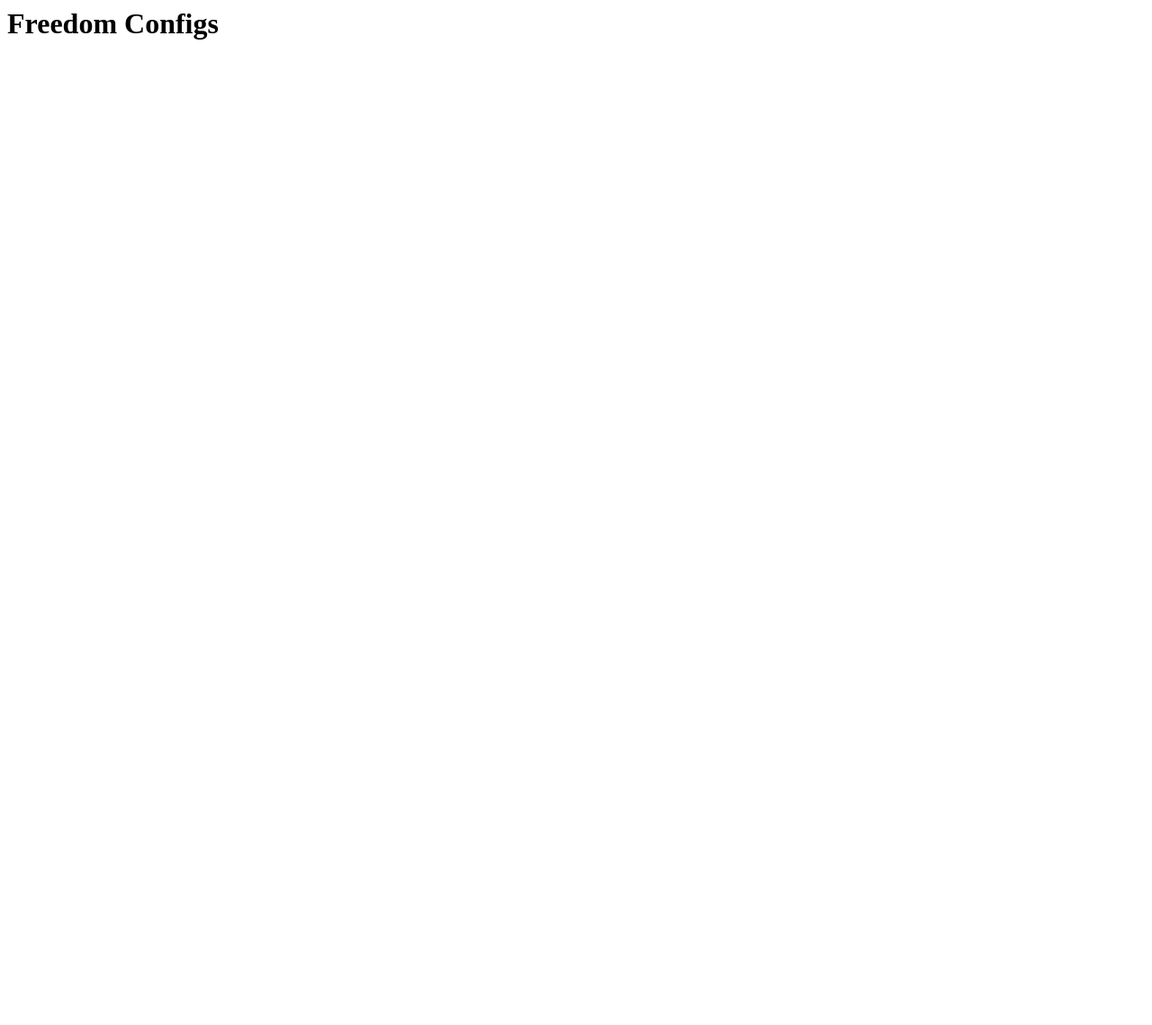
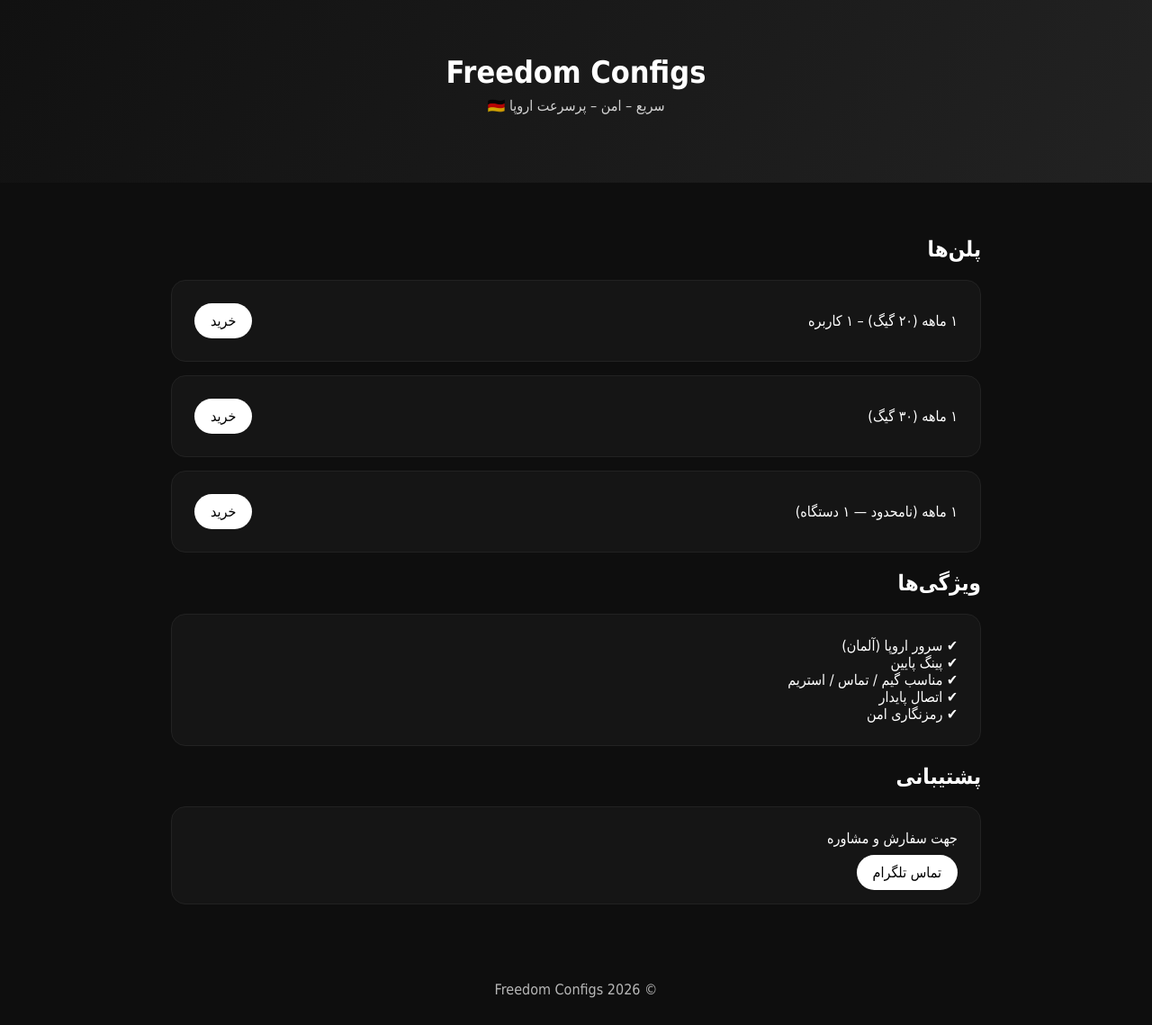
Before and after one commit to mehrabgame44-debug/freedomconfigs.github.io, a plain HTML site: page index.html in a window 1280 px wide. Shown: the whole page at 90% size. Before the commit the page ends 800 px from the top, so only its background shows below. Drawn offline with Linux system fonts and the light colour scheme.

Commit message:
Update index.html

```diff
--- a/index.html
+++ b/index.html
@@ -1 +1,115 @@
-<h1>Freedom Configs</h1>
+<!DOCTYPE html>
+<html lang="fa" dir="rtl">
+<head>
+<meta charset="UTF-8">
+<title>Freedom Configs | فروش کانفیگ V2Ray</title>
+<meta name="viewport" content="width=device-width, initial-scale=1.0">
+
+<style>
+body{
+  margin:0;
+  background:#0e0e0e;
+  color:white;
+  font-family:tahoma;
+}
+header{
+  padding:60px 20px;
+  text-align:center;
+  background:linear-gradient(120deg,#111,#222);
+}
+h1{margin:0;font-size:34px}
+.tag{
+  opacity:.8;
+  margin-top:8px
+}
+.section{
+  padding:40px 20px;
+  max-width:900px;
+  margin:auto;
+}
+.card{
+  background:#151515;
+  padding:25px;
+  border-radius:16px;
+  margin-bottom:15px;
+  border:1px solid #222;
+}
+.plan{
+  display:flex;
+  justify-content:space-between;
+  font-size:16px;
+  align-items:center;
+}
+.buy{
+  background:white;
+  color:black;
+  padding:10px 18px;
+  border-radius:25px;
+  text-decoration:none;
+}
+footer{
+  text-align:center;
+  padding:30px;
+  opacity:.7;
+}
+</style>
+</head>
+
+<body>
+
+<header>
+  <h1>Freedom Configs</h1>
+  <p class="tag">سریع – امن – پرسرعت اروپا 🇩🇪</p>
+</header>
+
+<div class="section">
+
+  <h2>پلن‌ها</h2>
+
+  <div class="card">
+    <div class="plan">
+      <span>۱ ماهه (۲۰ گیگ) – ۱ کاربره</span>
+      <a class="buy" href="https://t.me/zadey_sabr">خرید</a>
+    </div>
+  </div>
+
+  <div class="card">
+    <div class="plan">
+      <span>۱ ماهه (۳۰ گیگ)</span>
+      <a class="buy" href="https://t.me/zadey_sabr">خرید</a>
+    </div>
+  </div>
+
+  <div class="card">
+    <div class="plan">
+      <span>۱ ماهه (نامحدود — ۱ دستگاه)</span>
+      <a class="buy" href="https://t.me/zadey_sabr">خرید</a>
+    </div>
+  </div>
+
+  <h2>ویژگی‌ها</h2>
+
+  <div class="card">
+    ✔ سرور اروپا (آلمان)
+    <br>✔ پینگ پایین
+    <br>✔ مناسب گیم / تماس / استریم
+    <br>✔ اتصال پایدار
+    <br>✔ رمزنگاری امن
+  </div>
+
+  <h2>پشتیبانی</h2>
+
+  <div class="card">
+    جهت سفارش و مشاوره
+    <br><br>
+    <a class="buy" href="https://t.me/zadey_sabr">تماس تلگرام</a>
+  </div>
+
+</div>
+
+<footer>
+  © 2026 Freedom Configs
+</footer>
+
+</body>
+</html>
```
